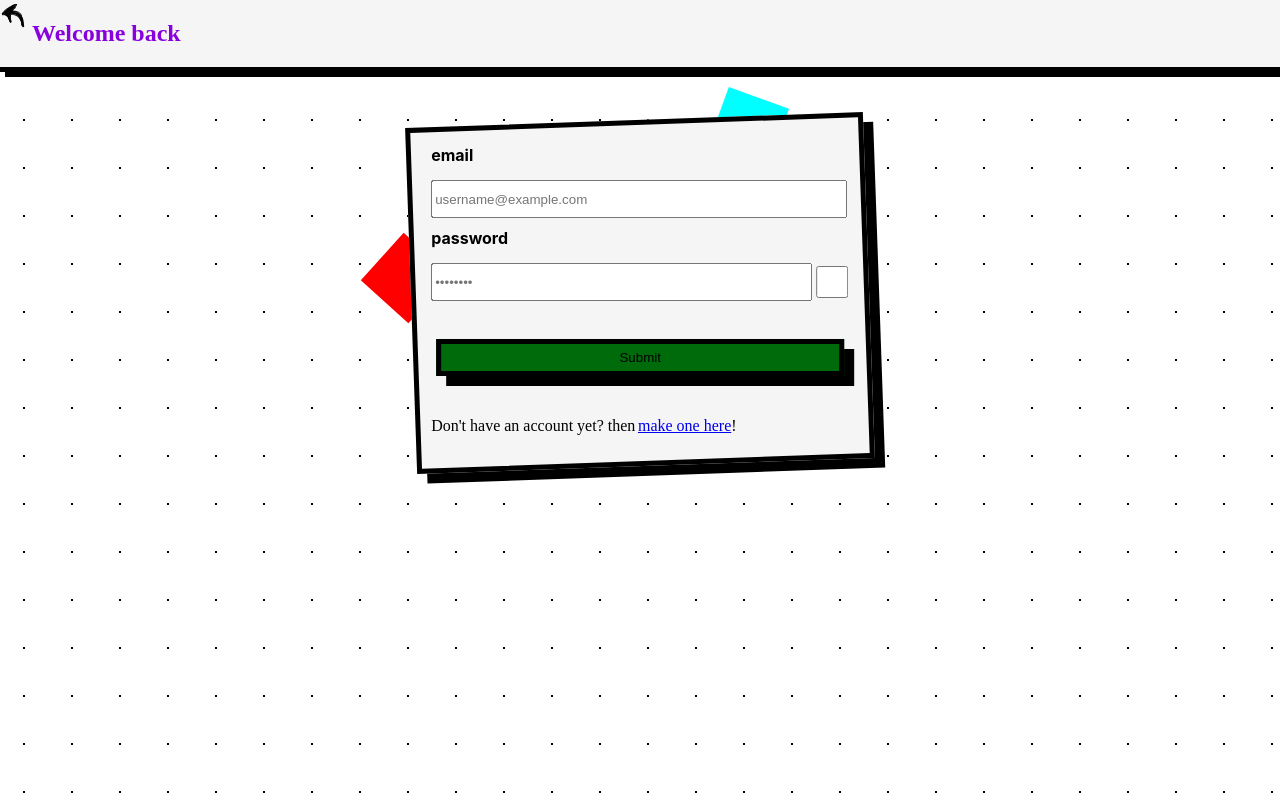
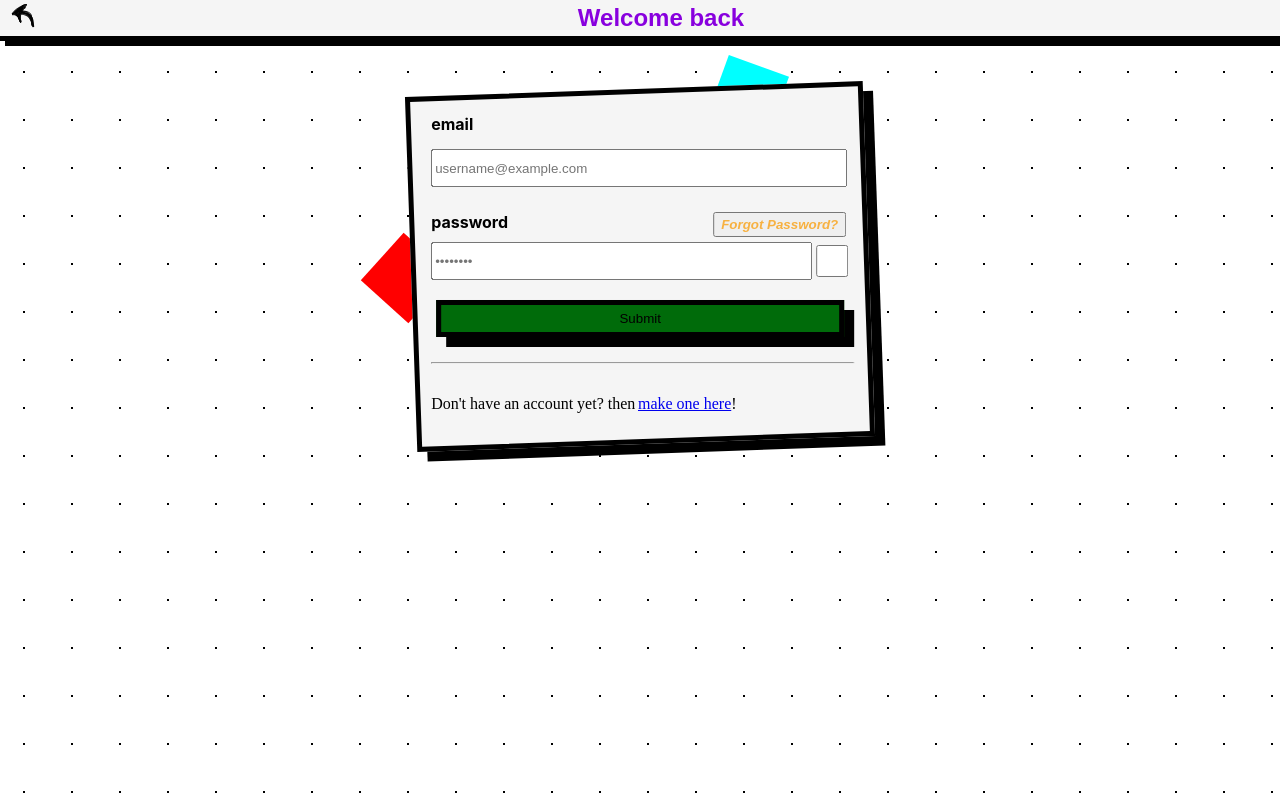
Before and after one commit to AmeenFarooqui/Launch-your-career-app, a plain HTML site: page screens/Login/index.html in a window 1280 px wide. Drawn offline with Linux system fonts and the light colour scheme.

Commit message:
string styling for login page

```diff
--- a/screens/Login/index.html
+++ b/screens/Login/index.html
@@ -32,7 +32,7 @@
 			margin-bottom: 10px;
 		}
 
-		form>label {
+		form>label, form>span>label {
 			font-family: SFProText-Bold, SFUIText-Bold, SanFranciscoText-Bold, -apple-system, system-ui, HelveticaNeue-Light, Helvetica Neue, Helvetica, Verdana, Arial, sans-serif;
 			font-weight: bold;
 			top: 10px;
@@ -92,14 +92,14 @@
 
 <body>
 	<header>
-		<a href="/">
+		<a href="/" style='margin-top: auto;margin-bottom:auto;margin-left: 10px;'>
 			<img src="back.png" /><!--replace with actual back arrow ic-->
 		</a>
-		<h2 style="text-align: center;color: rgba(136, 0, 222, 1);">Welcome back</h2>
+		<h2 style='font-size: 24px ;margin: auto;color: rgba(136, 0, 222, 1);font-family: "Space Grotesk", sans-serif;'>Welcome back</h2>
 	</header>
 	<div style="margin: 16px;">
 		<div class="floaty"
-			style="background-color: cyan;left:calc((100% - 448px) / 2 + 300px);top: 96px;transform: rotate(20deg);">
+			style="background-color: cyan;left:calc((100% - 448px) / 2 + 300px);top: 64px;transform: rotate(20deg);">
 		</div>
 		<div class="floaty"
 			style="background-color: red;left:calc((100% - 448px) / 2 - 42px);top: 246px;transform: rotate(42deg);">
@@ -107,15 +107,16 @@
 		<div class="box" style="z-index:1;transform: rotate(-2deg);">
 			<form style="transform: rotate(2deg);">
 				<label for="Raine">email</label><br>
-				<input name="Raine" type="email" placeholder="username@example.com"></input><br>
-				<label for="Fear">password</label><br>
-				<span>
-				<input name="Fear" type="password" id="pasw"
-					placeholder="••••••••"></input>
-				<input type="checkbox"
-					onclick="var x = document.getElementById('pasw');if (x.type === 'password') {x.type = 'text';  } else {x.type = 'password';}"></button>
-			</span><br>
+				<input name="Raine" type="email" placeholder="username@example.com"></input>
+				<span style="margin-bottom: 5px;">
+				<label for="Fear" style="margin-bottom: 5px;">password</label>
+				<button style='stroke-color: rgb(87, 87, 87); color: rgb(247, 177, 65); margin-left: auto; margin-right: 13px;margin-bottom: 0;font-family: "Puritan", sans-serif;font-weight: 800;font-style: italic;'>Forgot Password?</button>
+				</span><span style="margin-top: 5px;">
+				<input name="Fear" type="password" id="pasw" placeholder="••••••••"></input>
+				<input type="checkbox" onclick="var x = document.getElementById('pasw');if (x.type === 'password') {x.type = 'text';  } else {x.type = 'password';}"></button>
+			</span>
 				<input type="submit" id="login"></input>
+			<hr/>
 				<span>
 					<p>Don't have an account yet? then </p><a style="margin-left:2pt;" href="example.com"><p> make one here</p></a>
 					<p>!</p>
```
